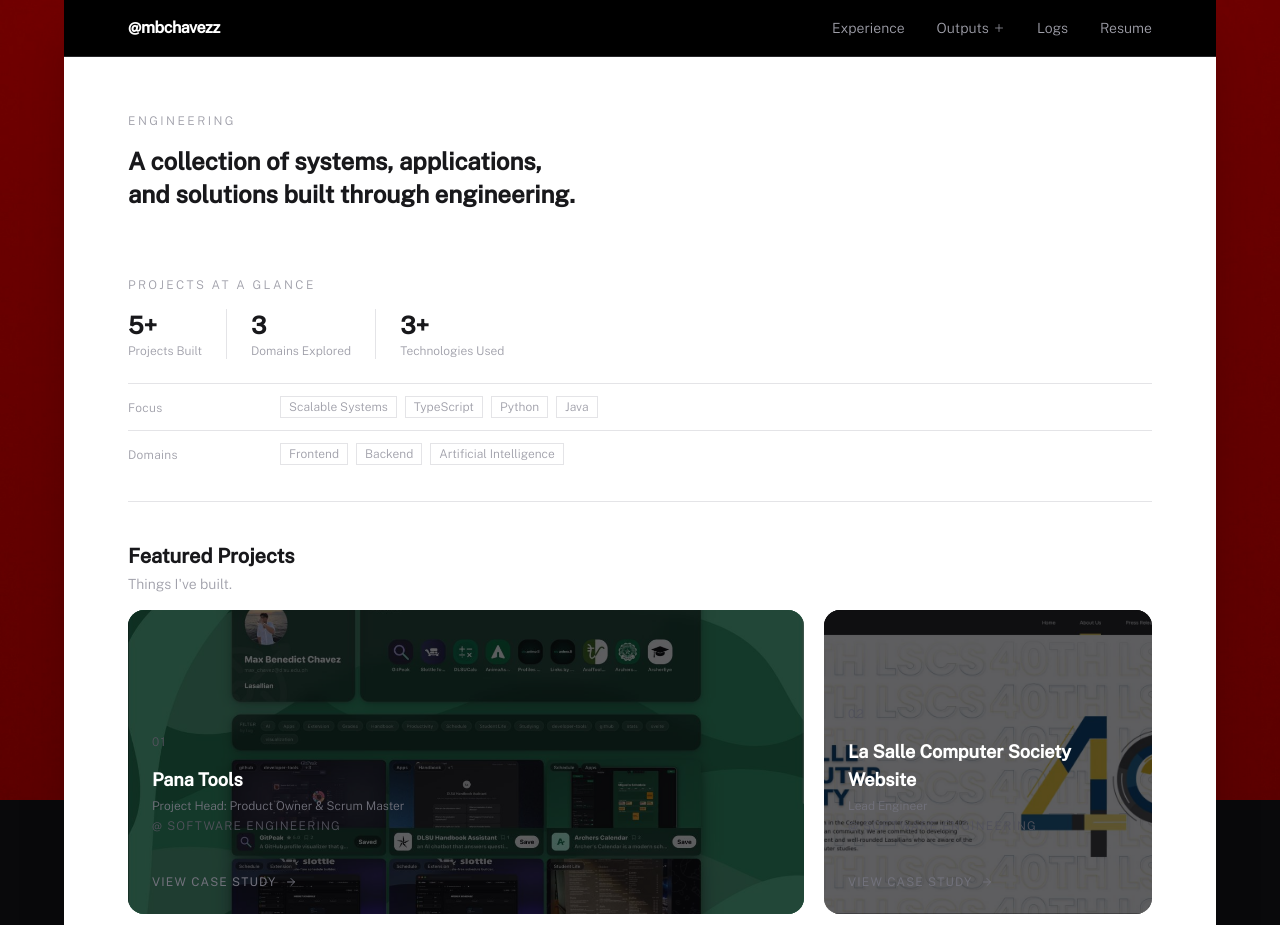
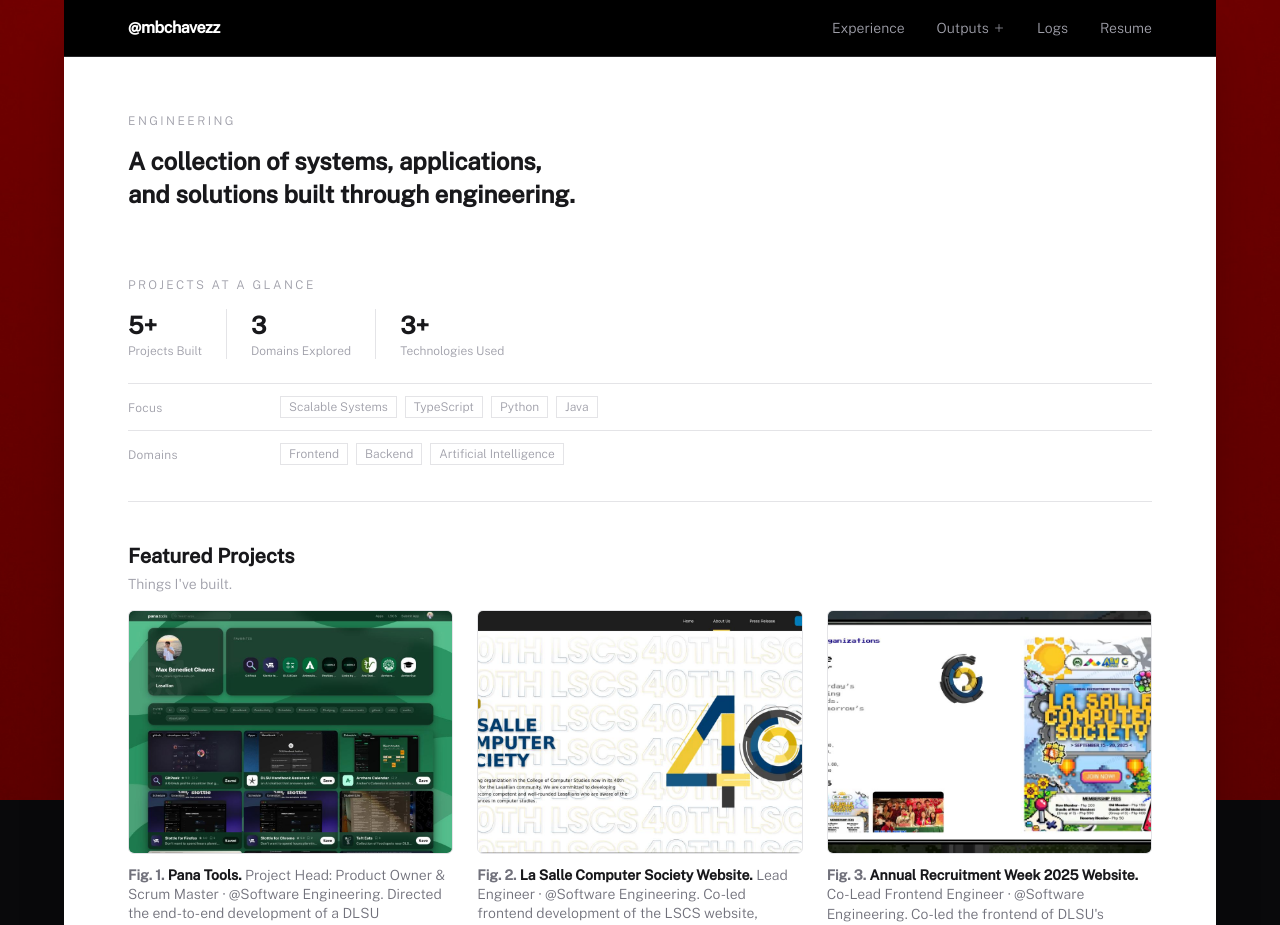
Before and after one commit to mbchavez27/mbchavezzportfolio, a React (Vite) app: page /projects in a window 1280 px wide. Shown: the top 925 px of the page. Built offline with nearby package versions, Linux system fonts and the light colour scheme.

Commit message:
style(projects): projects as captioned figures

```diff
--- a/src/features/projects/components/FeaturedProjects.tsx
+++ b/src/features/projects/components/FeaturedProjects.tsx
@@ -1,19 +1,36 @@
+import Figure, { FigureGrid } from "@/components/molecules/Figure";
 import SectionHeading from "@/components/molecules/SectionHeading";
-import ProjectCard, { type ProjectCardItem } from "./ProjectCard";
-import { GRID_GAP } from "@/components/atoms/surfaces";
+import type { Project } from "../domain/projects.domain";
 
-// Bento spans by position: a wide feature card, two rows of three, then a full-width closer.
-const SPANS = ["md:col-span-2", "", "", "", "", "md:col-span-3"] as const;
+export type ProjectCardItem = {
+  readonly project: Project;
+  readonly caseStudyHref: string;
+};
 
 export default function FeaturedProjects({ items }: { items: readonly ProjectCardItem[] }) {
   return (
     <section className="page-container pb-6">
       <SectionHeading title="Featured Projects" subtitle="Things I've built." />
-      <div className={`grid grid-cols-1 md:grid-cols-3 md:auto-rows-[19rem] ${GRID_GAP}`}>
-        {items.map((item, i) => (
-          <ProjectCard key={item.project.title} {...item} position={i} className={SPANS[i] ?? ""} />
+      <FigureGrid>
+        {items.map(({ project, caseStudyHref }, i) => (
+          <Figure
+            key={project.title}
+            number={i + 1}
+            position={i}
+            image={project.image}
+            title={`${project.title}.`}
+            to={caseStudyHref}
+            details={
+              <>
+                {project.role} · <span className="text-primary">@</span>
+                {project.domain}. {project.summary}
+                <span className="block mt-1.5 text-xs text-zinc-400">{project.tags.join(" · ")}</span>
+              </>
+            }
+            links={[{ label: "case study", to: caseStudyHref }]}
+          />
         ))}
-      </div>
+      </FigureGrid>
     </section>
   );
 }
--- a/src/features/projects/components/ProjectCard.tsx
+++ /dev/null
@@ -1,55 +0,0 @@
-import { motion } from "motion/react";
-import { ArrowRight } from "lucide-react";
-import { Link } from "react-router";
-import RevealOnHover from "@/components/molecules/RevealOnHover";
-import TagList from "@/components/molecules/TagList";
-import { CARD_MEDIA } from "@/components/atoms/surfaces";
-import { formatIndex } from "@/lib/format";
-import { revealOnScroll } from "@/lib/motion";
-import type { Project } from "../domain/projects.domain";
-
-export type ProjectCardItem = {
-  readonly project: Project;
-  readonly caseStudyHref: string;
-};
-
-type Props = ProjectCardItem & {
-  position: number;
-  /** Bento span classes from the grid. */
-  className?: string;
-};
-
-export default function ProjectCard({ project, caseStudyHref, position, className = "" }: Props) {
-  return (
-    <motion.div
-      {...revealOnScroll({ y: 40, delay: position * 0.12, duration: 0.5 })}
-      className={`relative ${CARD_MEDIA} ${className}`}
-    >
-      <Link
-        to={caseStudyHref}
-        className="block relative text-left overflow-hidden group h-full min-h-72 md:min-h-0 w-full bg-zinc-950"
-      >
-        <img src={project.image} alt="" className="absolute inset-0 w-full h-full object-cover object-center" />
-        <div className="absolute inset-0 bg-zinc-950/65 group-hover:bg-zinc-950/80 transition-colors duration-500" />
-
-        <div className="relative z-10 flex flex-col justify-end h-full min-h-72 md:min-h-0 p-6">
-          <span className="font-body font-light block text-xs tracking-widest mb-4 text-zinc-600">{formatIndex(position)}</span>
-          <h3 className="font-display text-lg font-semibold text-white mb-1">{project.title}</h3>
-          <p className="font-body font-light text-xs text-zinc-500 mb-1">{project.role}</p>
-          <p className="font-body font-light text-xs tracking-widest uppercase text-zinc-600 mb-5">
-            <span className="text-primary">@</span> {project.domain}
-          </p>
-          <RevealOnHover>
-            <p className="font-body font-light text-sm text-zinc-400 leading-relaxed mb-4">{project.summary}</p>
-            <TagList tags={project.tags} variant="dark" />
-          </RevealOnHover>
-          <div className="flex items-center gap-2 text-zinc-500 group-hover:text-white transition-colors duration-300 mt-5">
-            <span className="font-body text-xs tracking-widest uppercase">View Case Study</span>
-            <ArrowRight size={12} className="group-hover:translate-x-1 transition-transform duration-300" />
-          </div>
-        </div>
-        <div className="absolute bottom-0 left-0 h-px bg-white/20 w-0 group-hover:w-full transition-all duration-500" />
-      </Link>
-    </motion.div>
-  );
-}
```
